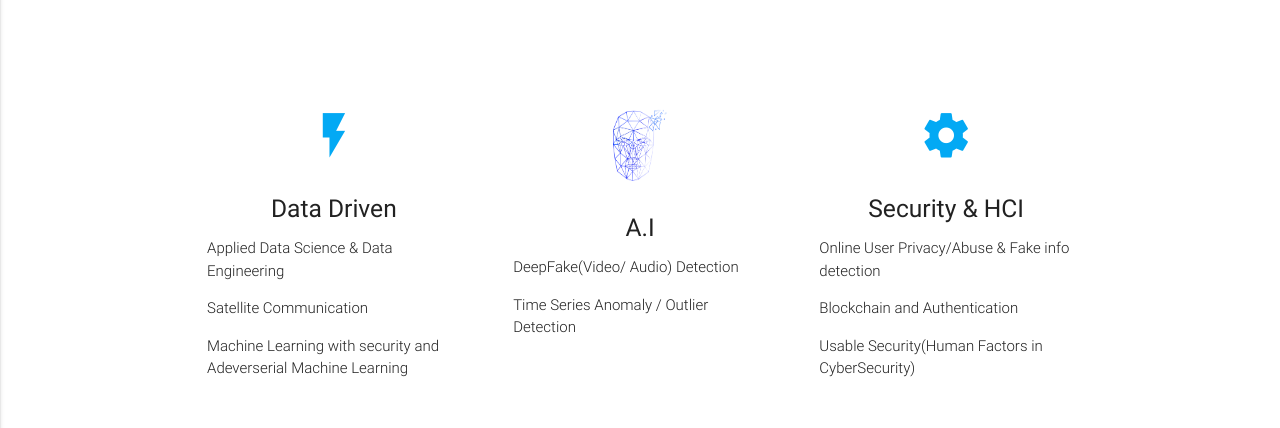
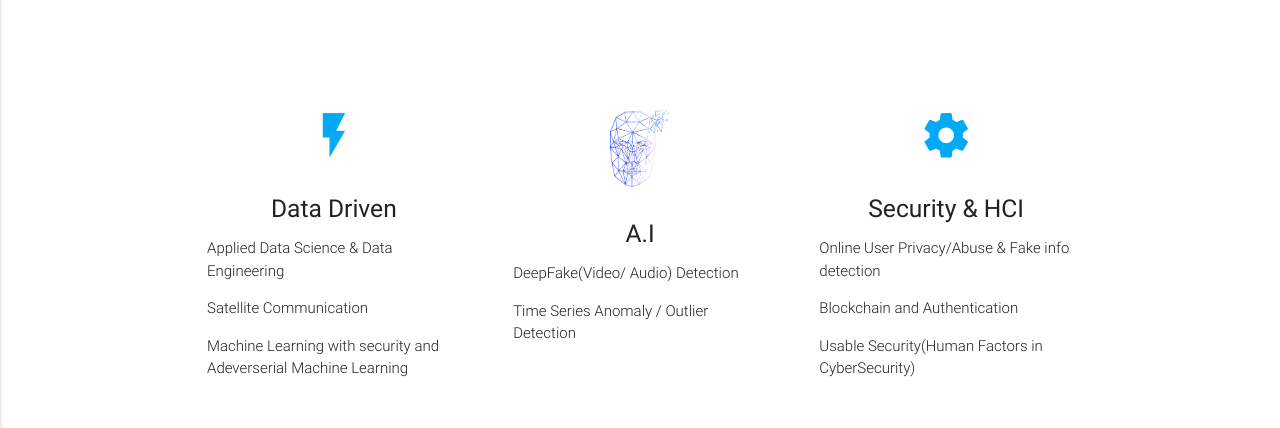
Before and after one commit to Yurim990507/DASH-Lab.github.io, a Jekyll site: the page built from index.md, in a window 1280 px wide. Shown: the part 393-821 px from the top of the page. Built offline with Jekyll 4.4.1, drawn with Linux system fonts in a browser that asks for light colours; comment, search, counter and statistics services are not loaded.

Commit message:
update icon AI

```diff
--- a/_layouts/home.html
+++ b/_layouts/home.html
@@ -34,7 +34,7 @@ layout: default
 
         <div class="col s12 m4">
           <div class="icon-block">
-            <h2 class="center light-blue-text"><img width="54" height="72" src="../img/face_icon.png" alt="ai" class="image"></h2>
+            <h2 class="center light-blue-text"><img width="60" height="78" src="../img/face_icon.png" alt="ai" class="image"></h2>
             <h5 class="center">A.I</h5>
 
             <p class="light">DeepFake(Video/ Audio) Detection</p>
```
